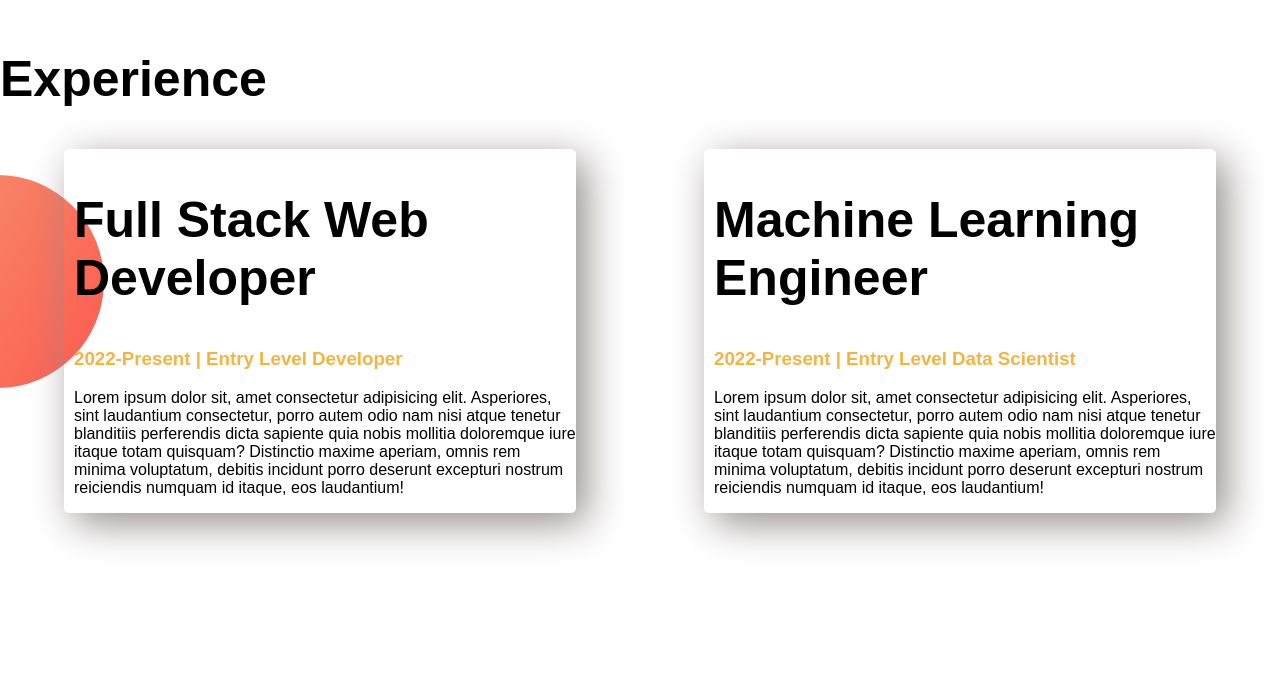
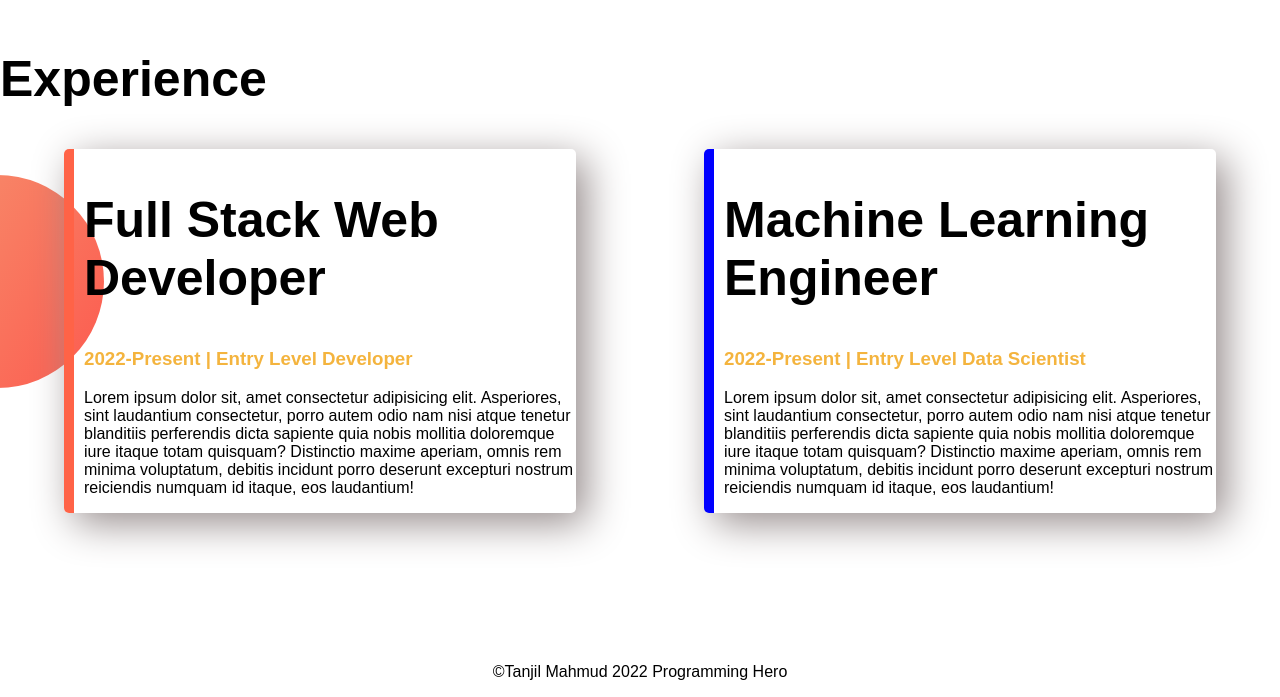
Before and after one commit to tanjilmahmud01/developer-portfolio, a plain HTML site: page index.html in a window 1280 px wide. Shown: the part 1192-1889 px from the top of the page. Before the commit the page ends 1855 px from the top, so only its background shows below. Drawn offline with Linux system fonts and the light colour scheme; a web font is replaced by a local one.

Commit message:
added footer and border style

```diff
--- a/index.html
+++ b/index.html
@@ -63,7 +63,7 @@
         <h1>Experience</h1>
 
         <div class="flexible-container">
-            <div class="experience-item">
+            <div id="fsdeveloper" class="experience-item">
                 <h1>Full Stack Web Developer</h1>
                 <h3 class="portfolio-owner">2022-Present | Entry Level Developer</h3>
                 <p>Lorem ipsum dolor sit, amet consectetur adipisicing elit. Asperiores, sint laudantium consectetur,
@@ -73,7 +73,7 @@
                     iure itaque totam quisquam? Distinctio maxime aperiam, omnis rem minima voluptatum, debitis incidunt
                     porro deserunt excepturi nostrum reiciendis numquam id itaque, eos laudantium!</p>
             </div>
-            <div class="experience-item">
+            <div id="mlengineer" class="experience-item">
                 <h1>Machine Learning Engineer</h1>
                 <h3 class="portfolio-owner">2022-Present | Entry Level Data Scientist</h3>
                 <p>Lorem ipsum dolor sit, amet consectetur adipisicing elit. Asperiores, sint laudantium consectetur,
@@ -88,4 +88,8 @@
 
 </body>
 
+<footer>
+    <p>©Tanjil Mahmud 2022 Programming Hero</p>
+</footer>
+
 </html>
--- a/style.css
+++ b/style.css
@@ -55,10 +55,24 @@ h1 {
     margin-right: 5%;
     padding-left: 10px;
     border-radius: 5px;
+
 }
 
 .experience-area {
     background-image: url(images/exp-bg.png);
     background-repeat: no-repeat;
     background-position: left;
+
 }
+
+#fsdeveloper {
+    border-left: 10px solid tomato;
+}
+
+#mlengineer {
+    border-left: 10px solid blue;
+}
+
+footer {
+    text-align: center;
+}
```
